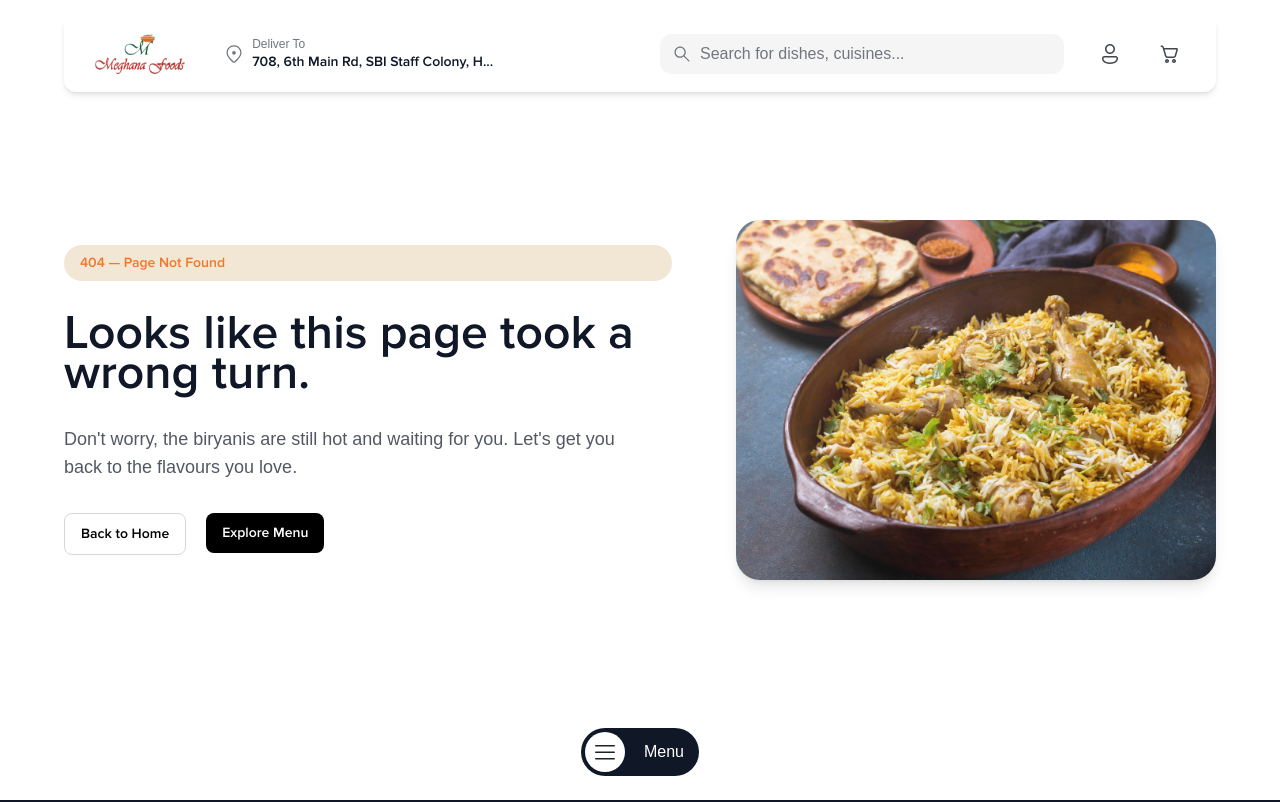
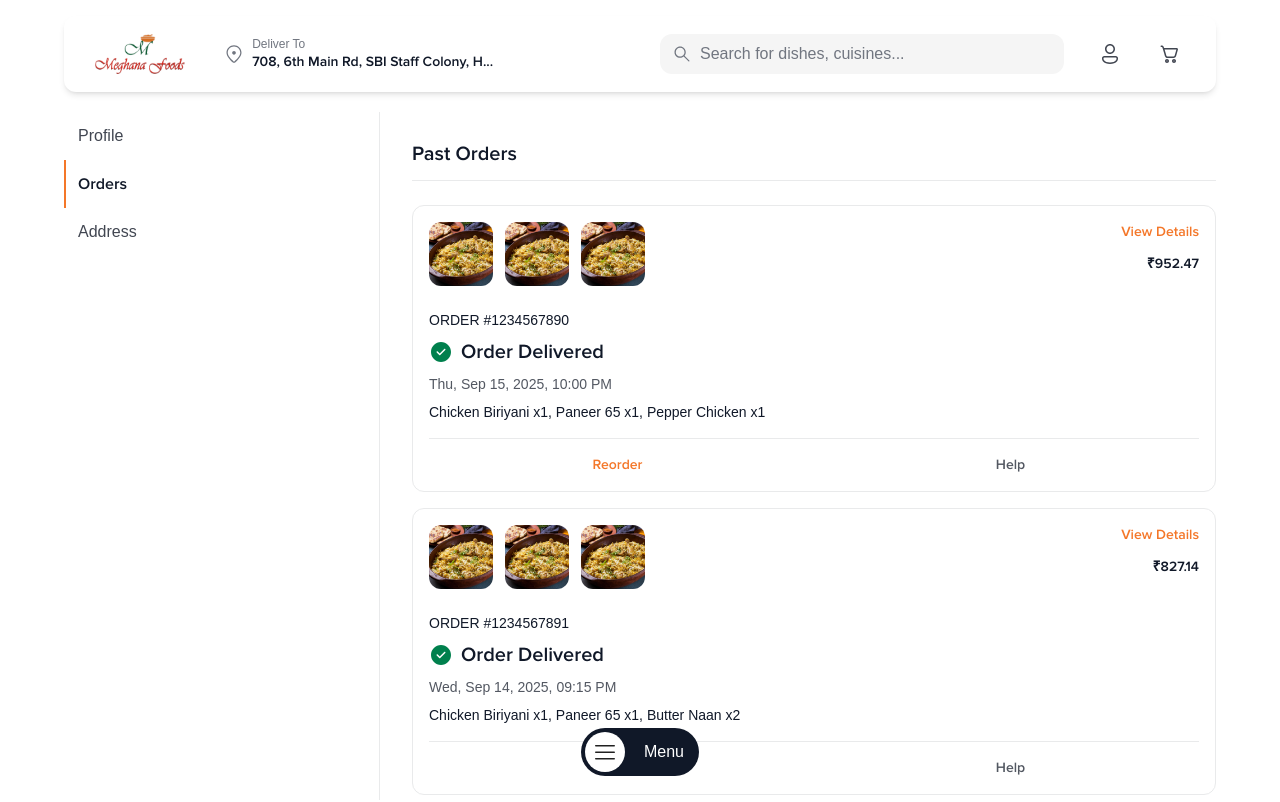
Before and after one commit to puneethkanike09/Meghanas-Biriyani, a Next.js app: page /profile/orders in a window 1280 px wide. Before the commit this address had no page. Shown: the top 802 px of the page. Built offline with nearby package versions, Linux system fonts and the light colour scheme; a web font is replaced by a local one.

Commit message:
Add Profile layout and page components for user profile management. Introduce ProfileLayout, ProfileLayoutClient, OrdersPage, and AddressPage, streamlining navigation and enhancing user experience. Remove unused order types for improved code clarity.

```diff
--- /dev/null
+++ b/app/(default)/profile/address/page.tsx
@@ -0,0 +1,5 @@
+import AddressTab from "../components/AddressTab";
+
+export default function AddressPage() {
+    return <AddressTab />;
+}
--- a/app/(default)/profile/components/OrderDetailsDrawer.tsx
+++ b/app/(default)/profile/components/OrderDetailsDrawer.tsx
@@ -1,5 +1,34 @@
 import Image from "next/image";
-import type { Order } from "./orderTypes";
+interface OrderDestination {
+    name: string;
+    address: string;
+}
+
+interface OrderItem {
+    name: string;
+    price: string;
+    isVeg: boolean;
+    quantity: number;
+}
+
+interface OrderCharge {
+    label: string;
+    value: string;
+    emphasize?: boolean;
+}
+
+interface Order {
+    id: string;
+    images: string[];
+    status: "delivered" | "cancelled" | "processing";
+    statusText: string;
+    date: string;
+    menuItems: OrderItem[];
+    destinations: OrderDestination[];
+    charges: OrderCharge[];
+    paymentMethod: string;
+    totalAmount: string;
+}
 
 interface OrderDetailsDrawerProps {
     order: Order;
--- a/app/(default)/profile/components/OrdersTab.tsx
+++ b/app/(default)/profile/components/OrdersTab.tsx
@@ -4,7 +4,37 @@ import { useEffect, useMemo, useState } from "react";
 import Image from "next/image";
 import Button from "@/components/ui/Button";
 import OrderDetailsDrawer from "./OrderDetailsDrawer";
-import type { Order } from "./orderTypes";
+
+interface OrderDestination {
+    name: string;
+    address: string;
+}
+
+interface OrderItem {
+    name: string;
+    price: string;
+    isVeg: boolean;
+    quantity: number;
+}
+
+interface OrderCharge {
+    label: string;
+    value: string;
+    emphasize?: boolean;
+}
+
+interface Order {
+    id: string;
+    images: string[];
+    status: "delivered" | "cancelled" | "processing";
+    statusText: string;
+    date: string;
+    menuItems: OrderItem[];
+    destinations: OrderDestination[];
+    charges: OrderCharge[];
+    paymentMethod: string;
+    totalAmount: string;
+}
 
 const ordersData: Order[] = [
     {
--- /dev/null
+++ b/app/(default)/profile/components/ProfileLayoutClient.tsx
@@ -0,0 +1,71 @@
+"use client";
+
+import { useCallback } from "react";
+import type { ReactNode } from "react";
+import { usePathname, useRouter } from "next/navigation";
+import ProfileNavigation from "./ProfileNavigation";
+
+type TabType = "profile" | "orders" | "address";
+
+const TAB_PATHS: Record<TabType, string> = {
+    profile: "/profile",
+    orders: "/profile/orders",
+    address: "/profile/address",
+};
+
+function getActiveTab(pathname: string | null): TabType {
+    if (!pathname) {
+        return "profile";
+    }
+
+    if (pathname.startsWith("/profile/orders")) {
+        return "orders";
+    }
+
+    if (pathname.startsWith("/profile/address")) {
+        return "address";
+    }
+
+    return "profile";
+}
+
+interface ProfileLayoutClientProps {
+    children: ReactNode;
+}
+
+export default function ProfileLayoutClient({ children }: ProfileLayoutClientProps) {
+    const pathname = usePathname();
+    const router = useRouter();
+    const activeTab = getActiveTab(pathname);
+
+    const handleTabChange = useCallback(
+        (tab: TabType) => {
+            const targetPath = TAB_PATHS[tab];
+
+            if (pathname !== targetPath) {
+                router.push(targetPath);
+            }
+        },
+        [pathname, router]
+    );
+
+    return (
+        <div className="min-h-screen bg-white">
+            <div className="pt-24 tablet:pt-24 desktop:pt-28">
+                <div className="section-container pb-10">
+                    <div className="flex flex-col gap-8 desktop:flex-row desktop:items-start">
+                        <ProfileNavigation
+                            activeTab={activeTab}
+                            onTabChange={handleTabChange}
+                        />
+                        <div className="flex-1 w-full">
+                            <div className="w-full desktop:pt-4">
+                                {children}
+                            </div>
+                        </div>
+                    </div>
+                </div>
+            </div>
+        </div>
+    );
+}
--- a/app/(default)/profile/components/orderTypes.ts
+++ /dev/null
@@ -1,30 +0,0 @@
-export interface OrderDestination {
-    name: string;
-    address: string;
-}
-
-export interface OrderItem {
-    name: string;
-    price: string;
-    isVeg: boolean;
-    quantity: number;
-}
-
-export interface OrderCharge {
-    label: string;
-    value: string;
-    emphasize?: boolean;
-}
-
-export interface Order {
-    id: string;
-    images: string[];
-    status: "delivered" | "cancelled" | "processing";
-    statusText: string;
-    date: string;
-    menuItems: OrderItem[];
-    destinations: OrderDestination[];
-    charges: OrderCharge[];
-    paymentMethod: string;
-    totalAmount: string;
-}
--- /dev/null
+++ b/app/(default)/profile/layout.tsx
@@ -0,0 +1,6 @@
+import type { ReactNode } from "react";
+import ProfileLayoutClient from "./components/ProfileLayoutClient";
+
+export default function ProfileLayout({ children }: { children: ReactNode }) {
+    return <ProfileLayoutClient>{children}</ProfileLayoutClient>;
+}
--- /dev/null
+++ b/app/(default)/profile/orders/page.tsx
@@ -0,0 +1,5 @@
+import OrdersTab from "../components/OrdersTab";
+
+export default function OrdersPage() {
+    return <OrdersTab />;
+}
--- a/app/(default)/profile/page.tsx
+++ b/app/(default)/profile/page.tsx
@@ -1,38 +1,5 @@
-"use client";
-
-import { useState } from "react";
-import ProfileNavigation from "./components/ProfileNavigation";
 import ProfileTab from "./components/ProfileTab";
-import OrdersTab from "./components/OrdersTab";
-import AddressTab from "./components/AddressTab";
-
-type TabType = "profile" | "orders" | "address";
 
 export default function ProfilePage() {
-    const [activeTab, setActiveTab] = useState<TabType>("profile");
-
-    return (
-        <div className="min-h-screen bg-white">
-            <div className="pt-24 tablet:pt-24 desktop:pt-28">
-                <div className="section-container pb-10">
-                    <div className="flex flex-col gap-8 desktop:flex-row desktop:items-start">
-                        {/* Navigation Sidebar */}
-                        <ProfileNavigation
-                            activeTab={activeTab}
-                            onTabChange={setActiveTab}
-                        />
-
-                        {/* Content Area */}
-                        <div className="flex-1 w-full ">
-                            <div className="w-full desktop:pt-4">
-                                {activeTab === "profile" && <ProfileTab />}
-                                {activeTab === "orders" && <OrdersTab />}
-                                {activeTab === "address" && <AddressTab />}
-                            </div>
-                        </div>
-                    </div>
-                </div>
-            </div>
-        </div>
-    );
+    return <ProfileTab />;
 }
```
